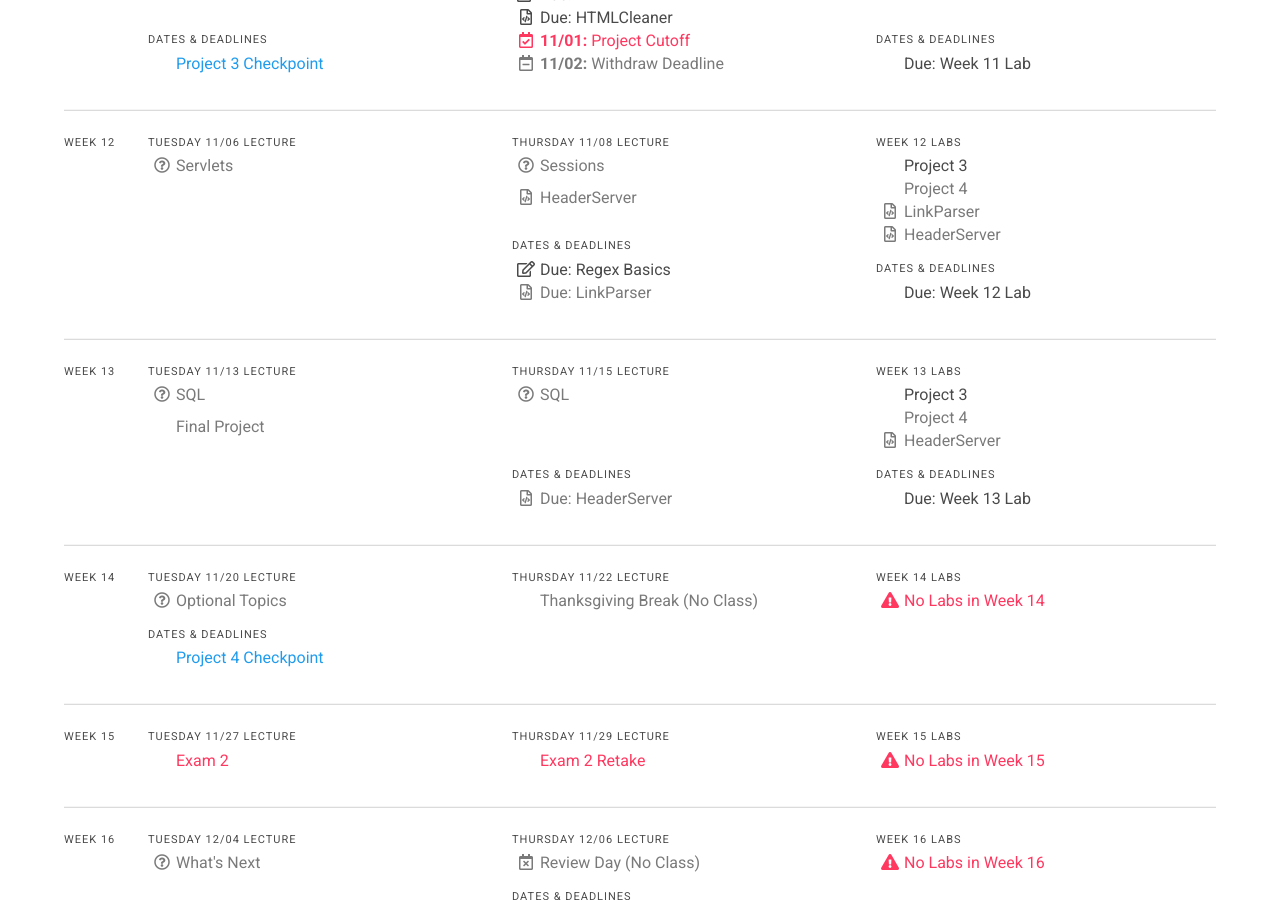
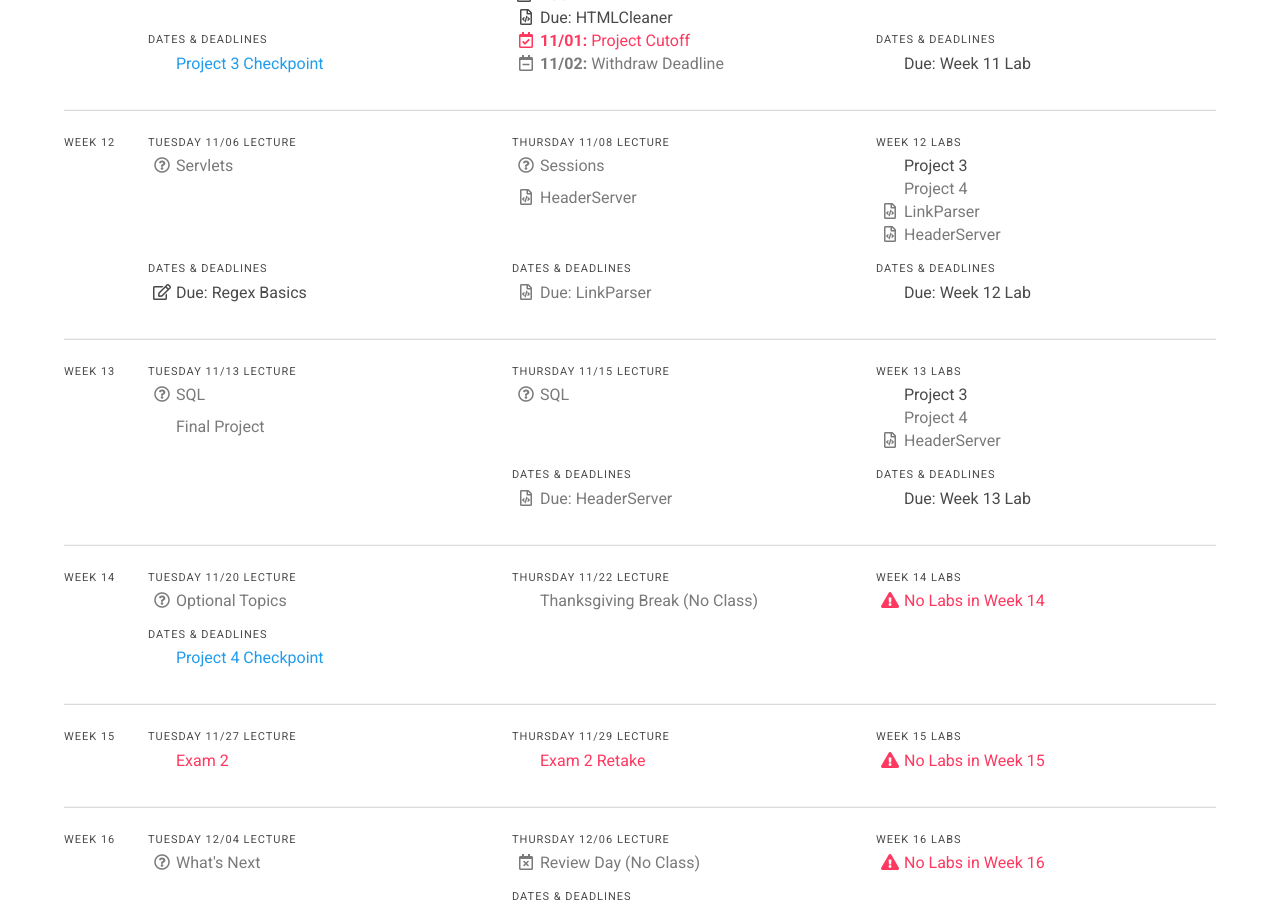
Before and after one commit to usf-cs212-fall2018/usf-cs212-fall2018.github.io, a Jekyll site: the page built from schedule.html, in a window 1280 px wide and 900 px high, scrolled down 3936 px. Built offline with Jekyll 4.4.1, drawn with Linux system fonts in a browser that asks for light colours; nearby versions of some CDN libraries; some of the changed lines change nothing that is shown.

Commit message:
Fixing deadline.

```diff
--- a/_data/schedule.yml
+++ b/_data/schedule.yml
@@ -799,6 +799,10 @@
         link: false
         icon: 'far fa-question-circle'
         type: 'grey'
+      deadlines:
+      - text: 'Due: Regex Basics'
+        link: 'https://usfca.instructure.com/courses/1579367/quizzes/2330545'
+        icon: 'far fa-edit'
     - date: 2018-11-08
       resources:
       - text: 'Sessions'
@@ -811,9 +815,6 @@
         type: 'grey'
         bump: true
       deadlines:
-      - text: 'Due: Regex Basics'
-        link: 'https://usfca.instructure.com/courses/1579367/quizzes/2330545'
-        icon: 'far fa-edit'
       - text: 'Due: LinkParser'
         link: false
         icon: 'far fa-file-code'
```
